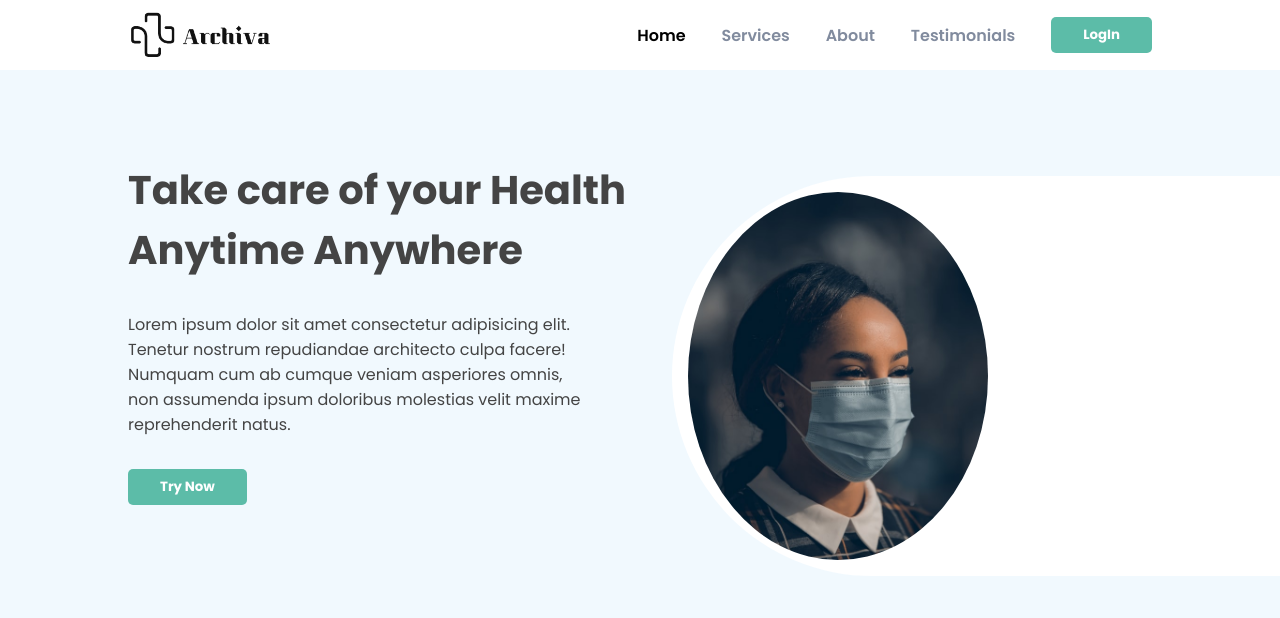
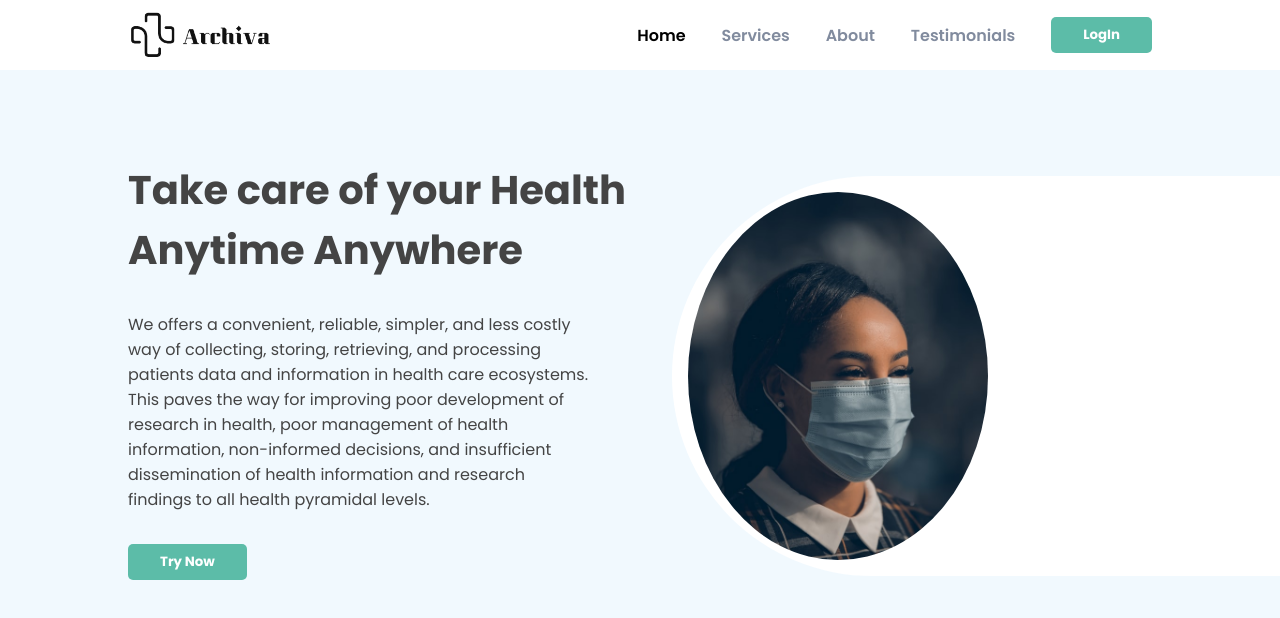
Before and after one commit to zenith-noble01/Archiva, a React (Create React App) app: page / in a window 1280 px wide. Shown: the top 618 px of the page. Built offline with nearby package versions, Linux system fonts and the light colour scheme.

Commit message:
the main intro was changed

```diff
--- a/src/Components/Lander/Lander.js
+++ b/src/Components/Lander/Lander.js
@@ -9,10 +9,13 @@ const Lander = () => {
       <div className="lander__description">
         <h1>Take care of your Health Anytime Anywhere</h1>
         <p>
-          Lorem ipsum dolor sit amet consectetur adipisicing elit. Tenetur
-          nostrum repudiandae architecto culpa facere! Numquam cum ab cumque
-          veniam asperiores omnis, non assumenda ipsum doloribus molestias velit
-          maxime reprehenderit natus.
+          We offers a convenient, reliable, simpler, and less costly way of
+          collecting, storing, retrieving, and processing patients data and
+          information in health care ecosystems. This paves the way for
+          improving poor development of research in health, poor management of
+          health information, non-informed decisions, and insufficient
+          dissemination of health information and research findings to all
+          health pyramidal levels.
         </p>
         <Button name="Try Now" />
       </div>
--- a/src/Components/Navbar.js/Navbar.js
+++ b/src/Components/Navbar.js/Navbar.js
@@ -26,7 +26,7 @@ const Navbar = () => {
           <li>
             <NavLink to="/Testimonials">Testimonials</NavLink>
           </li>
-          <Button name="LogIn" />
+          <Button name="LogIn"  />
         </ul>
       </div>
     </div>
```
